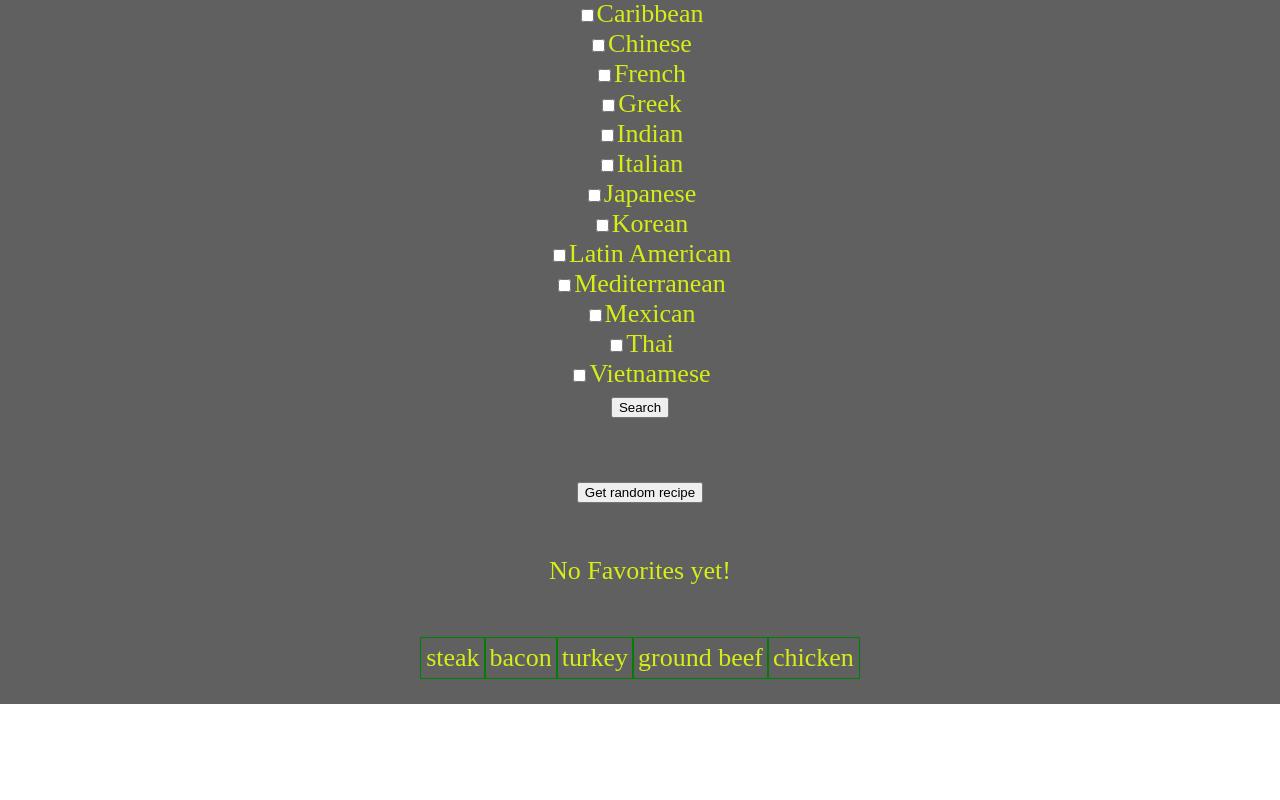
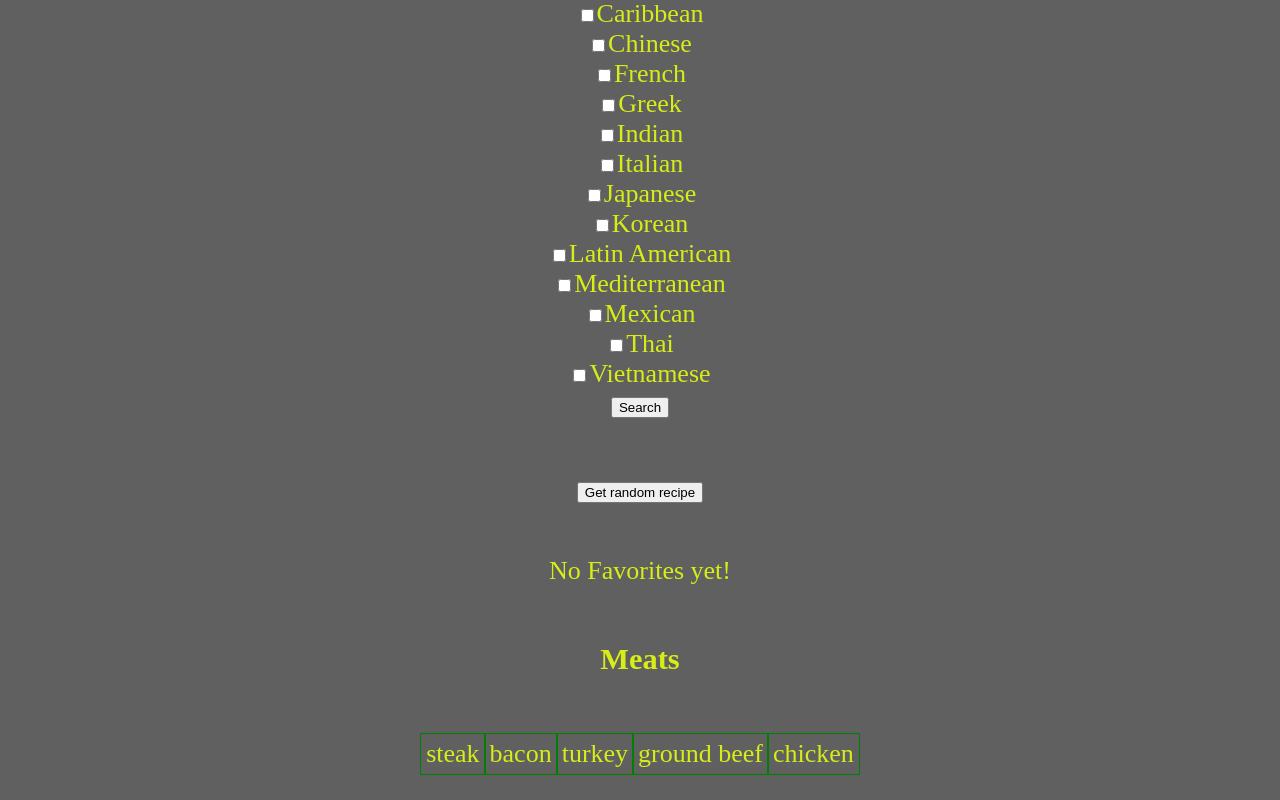
Before and after one commit to Anthony-Moss/what-to-make-react, a React (Create React App) app: page / in a window 1280 px wide. Shown: the part 592-1392 px from the top of the page. Before the commit the page ends 1296 px from the top, so only its background shows below. Built offline with nearby package versions, Linux system fonts and the light colour scheme.

Commit message:
refactors code making function that returns a template div for fridge so no need to rewrite same code over and over

```diff
--- a/src/components/Fridge.js
+++ b/src/components/Fridge.js
@@ -1,5 +1,4 @@
 import React, { Component } from 'react';
-import { interfaceDeclaration } from '@babel/types';
 
 class Fridge extends Component {
     constructor(props) {
@@ -28,16 +27,22 @@ class Fridge extends Component {
             outline: '1px solid green'
         };
 
-        let meats = this.state.ingredients.meats.map((ing, i) => {
+        let makeIngContainer = (ing, i) => {
             return (
                 <div key={i}>
                     <p style={pStyle}>{ing}</p>
                 </div>
             )
+        }
+        let meats = this.state.ingredients.meats.map((ing, i) => {
+            return (
+                makeIngContainer(ing, i)
+            )
         });
 
         return (
-            <div className="fridge-contents" style={divStyle}>
+            <div className="fridge-contents">
+                    <h3>Meats</h3>
                 <div className='meats' style={divStyle}>
                     {meats}
                 </div>
```
